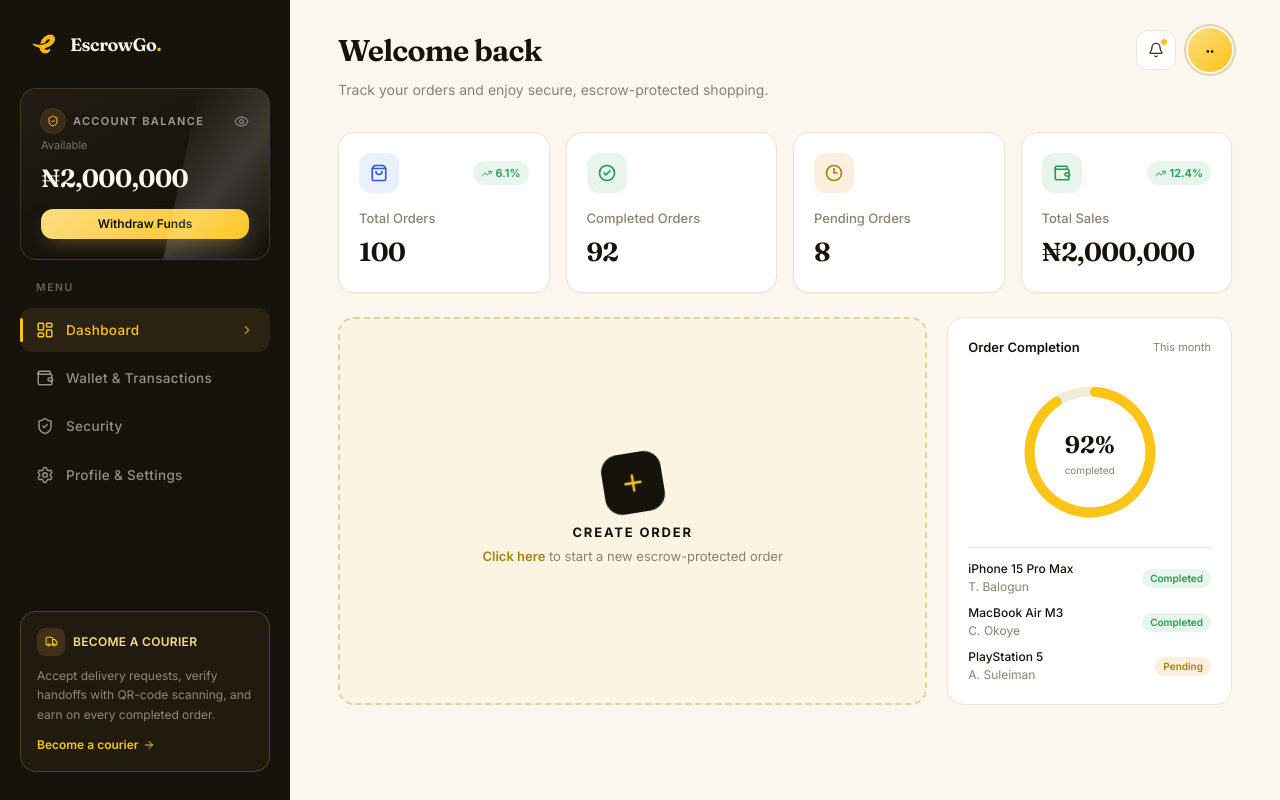
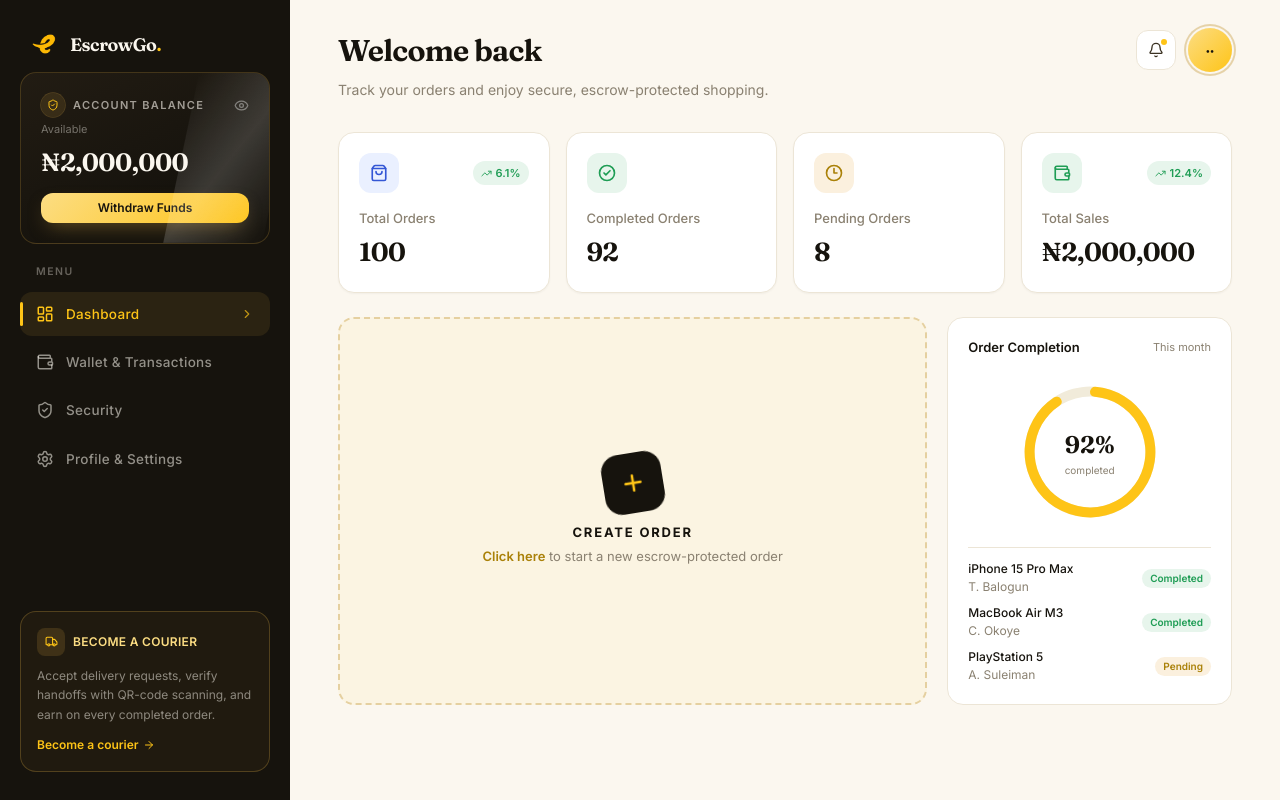
Before and after one commit to Modred14/escrowgo, a Next.js app: page /dashboard in a window 1280 px wide. Built offline with nearby package versions, Linux system fonts and the light colour scheme; no server answers.

Commit message:
fix bug in sidebar

```diff
--- a/src/app/dashboard/Sidebar.jsx
+++ b/src/app/dashboard/Sidebar.jsx
@@ -95,7 +95,7 @@ export default function Sidebar({ activePage, onNavigate, page, setPage }) {
         </div>
 
         <div
-          className="shimmer-sweep relative mt-7 overflow-hidden rounded-2xl p-5 opacity-0 animate-riseIn"
+          className="shimmer-sweep relative mt-3 overflow-hidden rounded-2xl p-5 opacity-0 animate-riseIn"
           style={{
             animationDelay: "150ms",
             background: `linear-gradient(155deg, ${C.inkSoft} 0%, ${C.ink} 65%)`,
```
